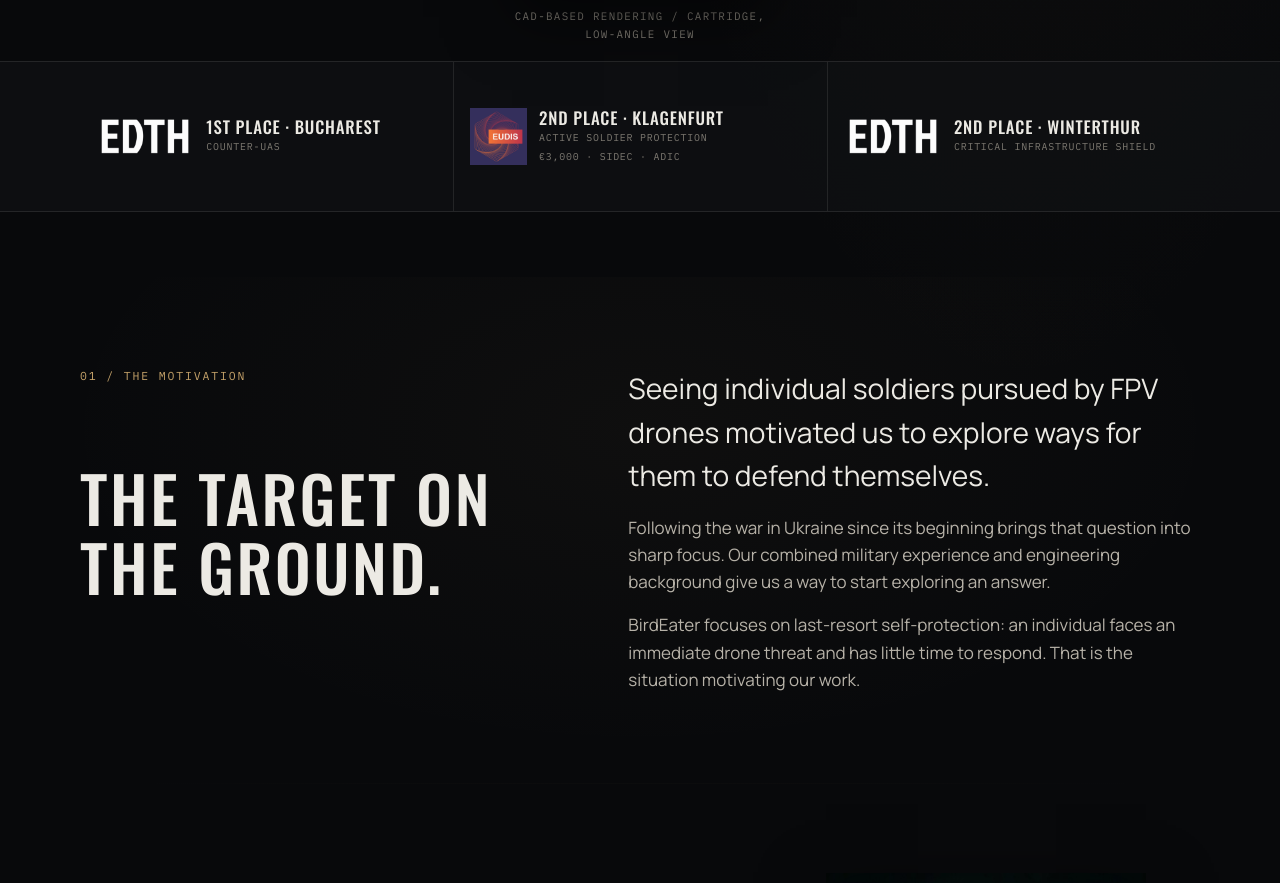
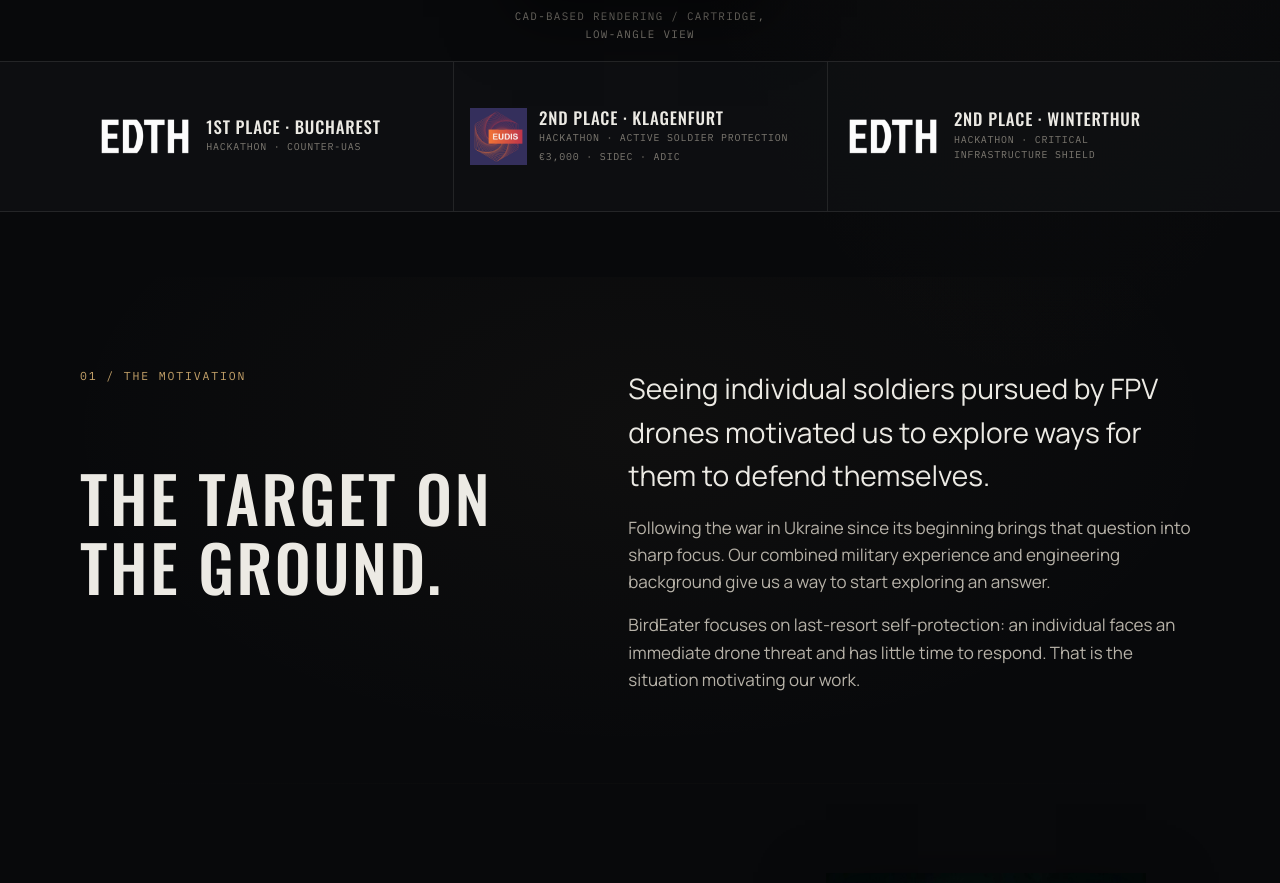
Before and after one commit to JPilsinger/BirdEater-Website, a plain HTML site: page index.html in a window 1280 px wide. Shown: the part 909-1792 px from the top of the page. Drawn offline with nearby package versions, Linux system fonts and the light colour scheme.

Commit message:
Name each proof entry as a hackathon.
The placing alone does not show that Bucharest, Klagenfurt, and Winterthur were hackathons.

Co-authored-by: Cursor <cursoragent@cursor.com>

```diff
--- a/index.html
+++ b/index.html
@@ -59,7 +59,7 @@
               <img src="images/logos/edth.png" alt="" width="156" height="71">
               <span>
                 <strong>1st place · Bucharest</strong>
-                <em>Counter-UAS</em>
+                <em>Hackathon · Counter-UAS</em>
               </span>
               <span class="sr">Organiser post, opens in a new tab</span>
             </a>
@@ -67,7 +67,7 @@
               <img src="images/logos/eudis.png" alt="" width="640" height="640">
               <span>
                 <strong>2nd place · Klagenfurt</strong>
-                <em>Active soldier protection</em>
+                <em>Hackathon · Active soldier protection</em>
                 <em>€3,000 · SIDEC · ADIC</em>
               </span>
               <span class="sr">Organiser post, opens in a new tab</span>
@@ -76,7 +76,7 @@
               <img src="images/logos/edth.png" alt="" width="156" height="71">
               <span>
                 <strong>2nd place · Winterthur</strong>
-                <em>Critical infrastructure shield</em>
+                <em>Hackathon · Critical infrastructure shield</em>
               </span>
               <span class="sr">Organiser post, opens in a new tab</span>
             </a>
--- a/styles.css
+++ b/styles.css
@@ -1097,9 +1097,6 @@ dialog img { object-fit: contain; }
 .proof em {
   display: block;
   margin-top: 0.22rem;
-  overflow: hidden;
-  text-overflow: ellipsis;
-  white-space: nowrap;
   font-style: normal;
   font-family: var(--mono);
   font-size: 0.62rem;
```
